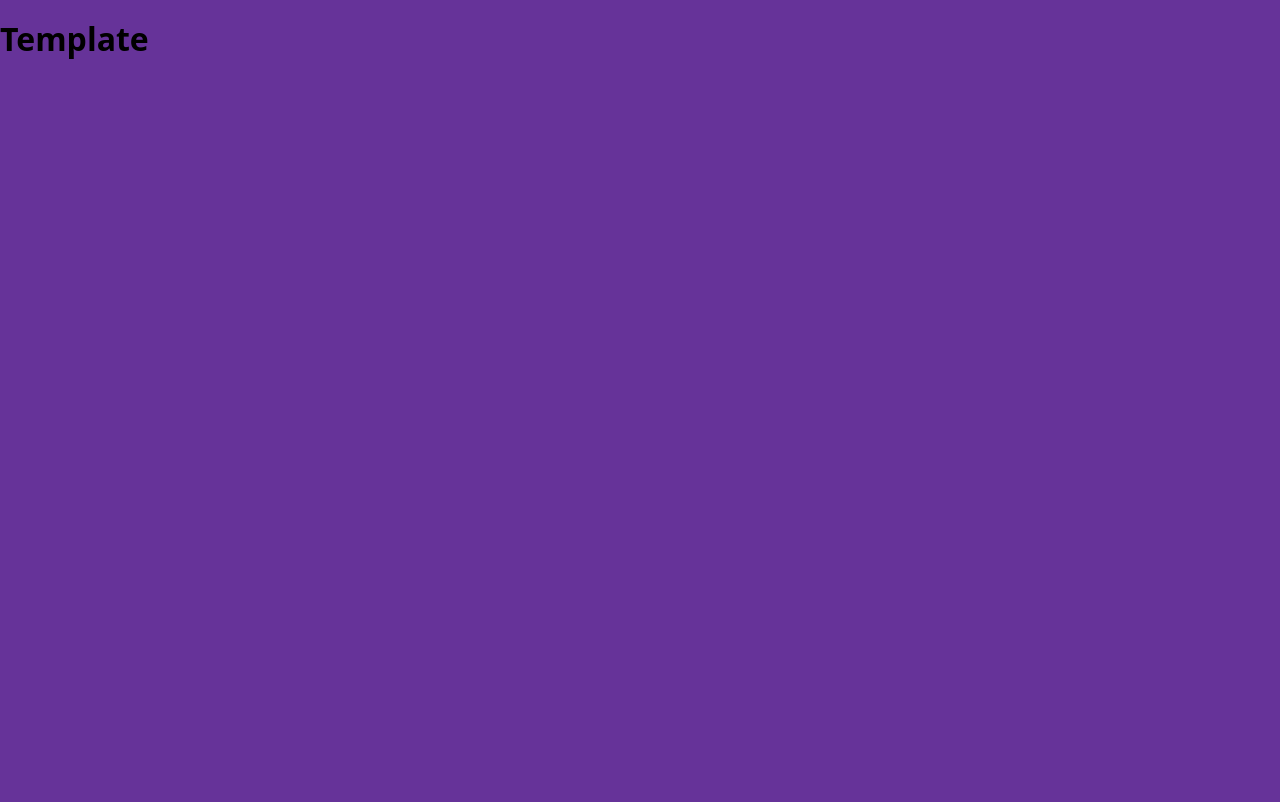
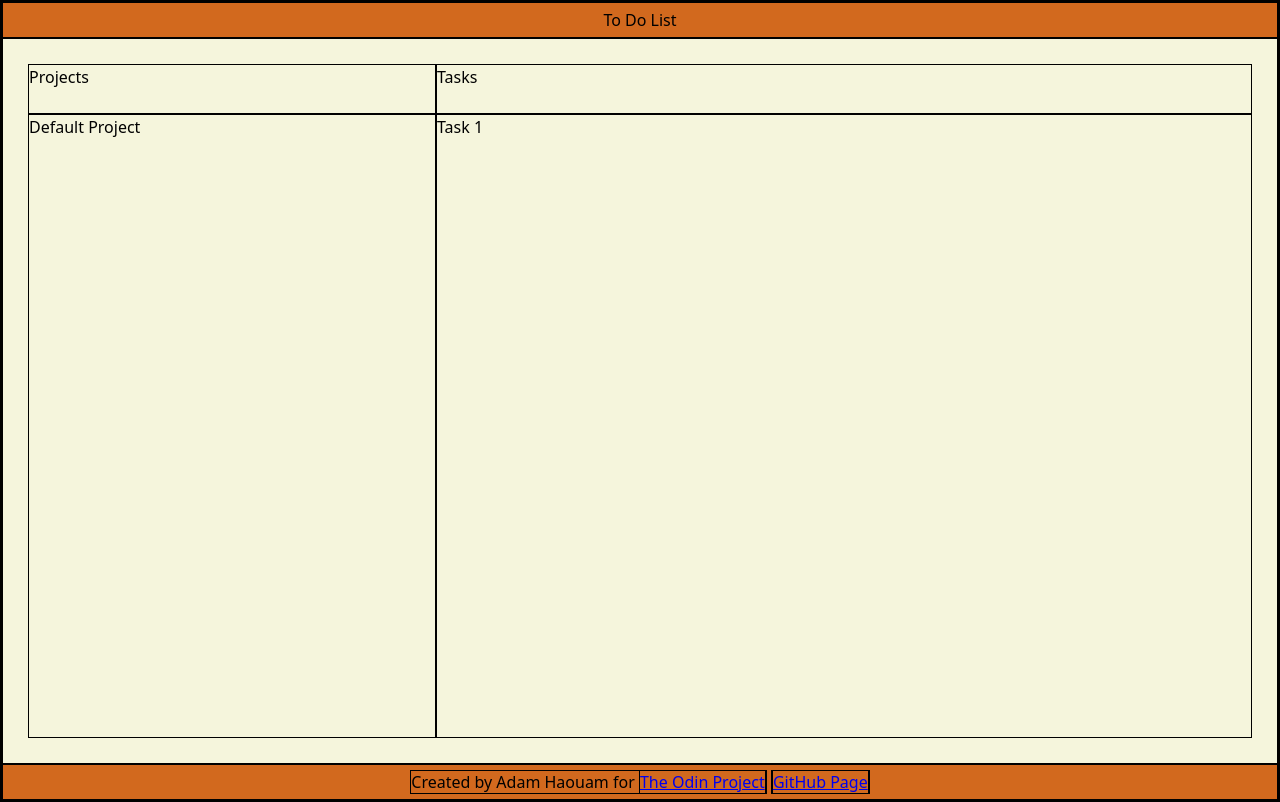
Before and after one commit to adamhaouam/todolist, a website built with webpack: page src/template.html in a window 1280 px wide. Built offline with nearby package versions, Linux system fonts and the light colour scheme.

Commit message:
add formatting to page

```diff
--- a/src/index.js
+++ b/src/index.js
@@ -15,3 +15,11 @@ const defaultTask = new Task("Task 1", "First Task", "Low", false);
 defaultProject.addTask(defaultTask);
 
 console.log(defaultProjectList);
+console.log("printed")
+
+
+const projectlist = document.getElementById("projectList");
+projectlist.innerText = defaultProjectList.projects[0].name;
+
+const tasklist = document.getElementById("TaskList");
+tasklist.innerText = defaultProjectList.projects[0].tasks[0].name;
--- a/src/styles.css
+++ b/src/styles.css
@@ -1,3 +1,62 @@
+
+:root {
+  line-height: 1.5;
+}
+
+h1, h2, h3, h4, h5, figure, p, ol, ul, body {
+  margin: 0;
+}
+
+ol[role="list"], ul[role="list"] {
+  list-style: none;
+  padding-inline: 0;
+}
+
+h1, h2, h3, h4, h5 {
+  font-size: inherit;
+  font-weight: inherit;
+}
+
+img {
+  display: block;
+  max-inline-size: 100%;
+}
+
+
+.container {
+    height: 100vh;
+    display: grid;
+    grid-template: 180px 1fr / 200px 1fr;
+}
+
+
 body {
-  background-color: rebeccapurple;
+    background-color: rebeccapurple;
+    display: flex;
+    flex-direction: column;
+    height: 100vh;
+    width: 100%;
+    align-items: center;
+    justify-content: space-between;
 }
+
+#content {
+  background-color: beige;
+  padding: 25px;
+  flex-grow: 1;
+  width: 100%;
+  display: grid;
+  grid-template-columns: 1fr 2fr;
+  grid-template-rows: 50px 1fr ;
+}
+
+header, footer {
+    background-color: chocolate;
+    padding: 5px;
+    width: 100%;
+    text-align: center;
+}
+
+* {
+  border: solid 1px black;
+}
--- a/src/template.html
+++ b/src/template.html
@@ -4,9 +4,21 @@
     <meta charset="UTF-8">
     <meta name="viewport" content="width=device-width, initial-scale=1.0">
     <title>Document</title>
-    <h1>Template</h1>
 </head>
 <body>
+    <header>
+        To Do List
+    </header>
+    <div id="content">
+        <div id="projectTitle">Projects</div>
+        <div id="TaskTitle">Tasks</div>
+        <div id="projectList">Projects</div>
+        <div id="TaskList">Tasks</div>
+    </div>
+    <footer>
+        <span>Created by Adam Haouam for <a href="https://www.theodinproject.com/lessons/node-path-javascript-todo-list">The Odin Project</a></span>
+        <span><a href="https://github.com/adamhaouam">GitHub Page</a></span>
+    </footer>
 
 </body>
 </html>
```
